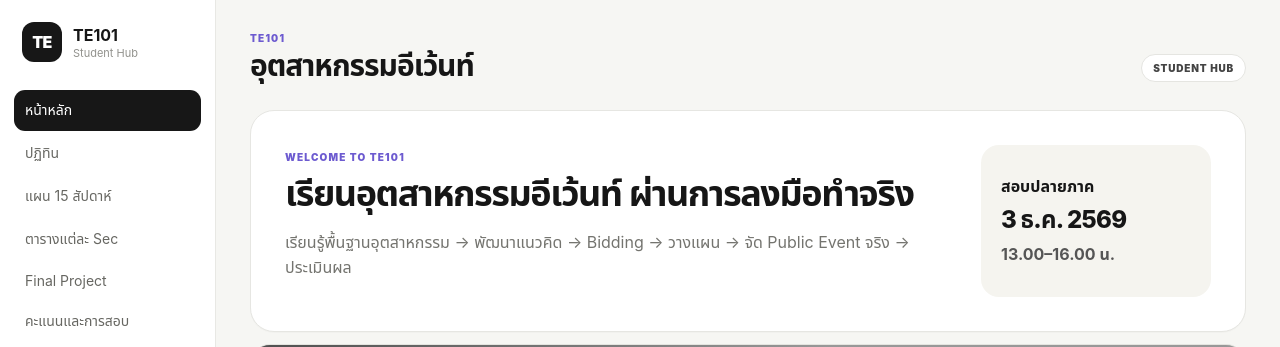
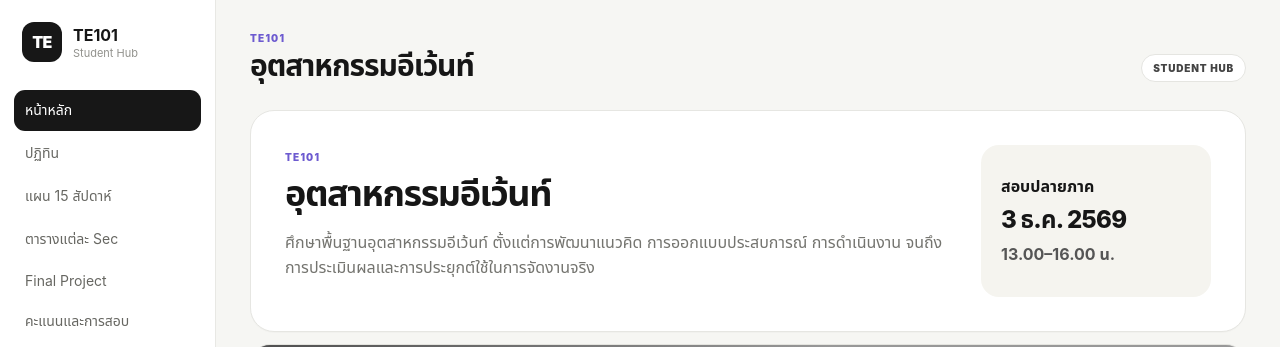
Before and after one commit to kkarunw/TE101, a React (Vite) app: page / in a window 1280 px wide. Shown: the top 347 px of the page. Built offline with nearby package versions, Linux system fonts and the light colour scheme; grey boxes are pictures that could not be loaded.

Commit message:
Update App.jsx

```diff
--- a/src/App.jsx
+++ b/src/App.jsx
@@ -559,7 +559,15 @@ function App(){
 
       {tab==='home'&&<div>
         <div className="hero">
-          <div><span className="eyebrow">WELCOME TO TE101</span><h2>เรียนอุตสาหกรรมอีเว้นท์ ผ่านการลงมือทำจริง</h2><p>เรียนรู้พื้นฐานอุตสาหกรรม → พัฒนาแนวคิด → Bidding → วางแผน → จัด Public Event จริง → ประเมินผล</p></div>
+          <div>
+  <span className="eyebrow">TE101</span>
+  <h2>อุตสาหกรรมอีเว้นท์</h2>
+  <p>
+    ศึกษาพื้นฐานอุตสาหกรรมอีเว้นท์ ตั้งแต่การพัฒนาแนวคิด
+    การออกแบบประสบการณ์ การดำเนินงาน
+    จนถึงการประเมินผลและการประยุกต์ใช้ในการจัดงานจริง
+  </p>
+</div>
           <div className="heroDate"><b>สอบปลายภาค</b><span>3 ธ.ค. 2569</span><strong>13.00–16.00 น.</strong></div>
         </div>
 
```
